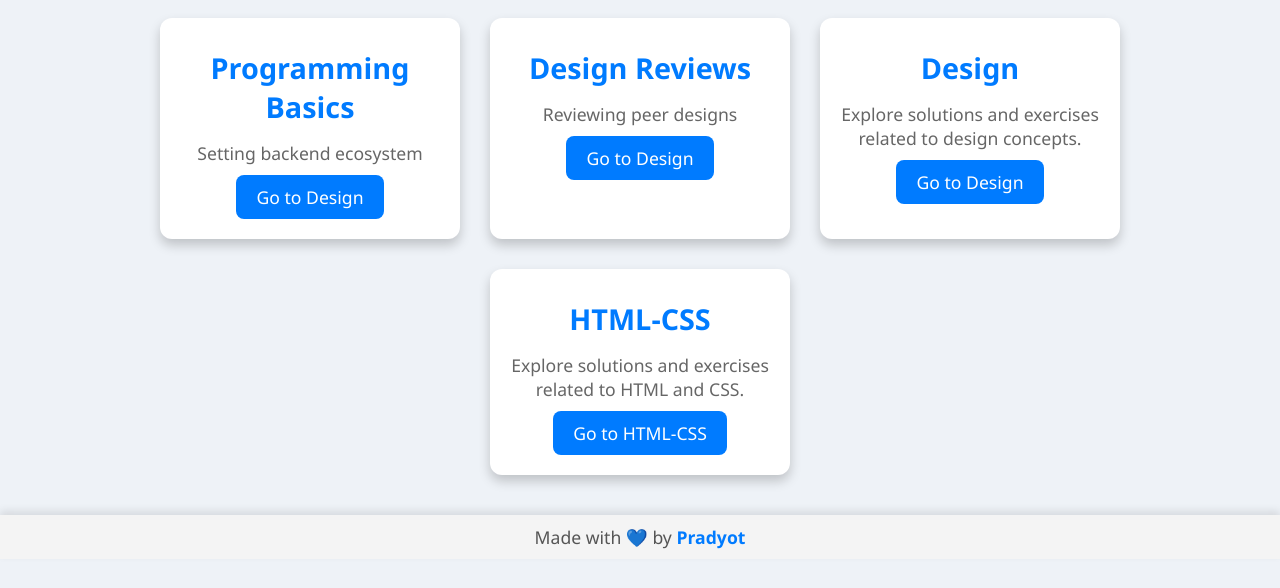
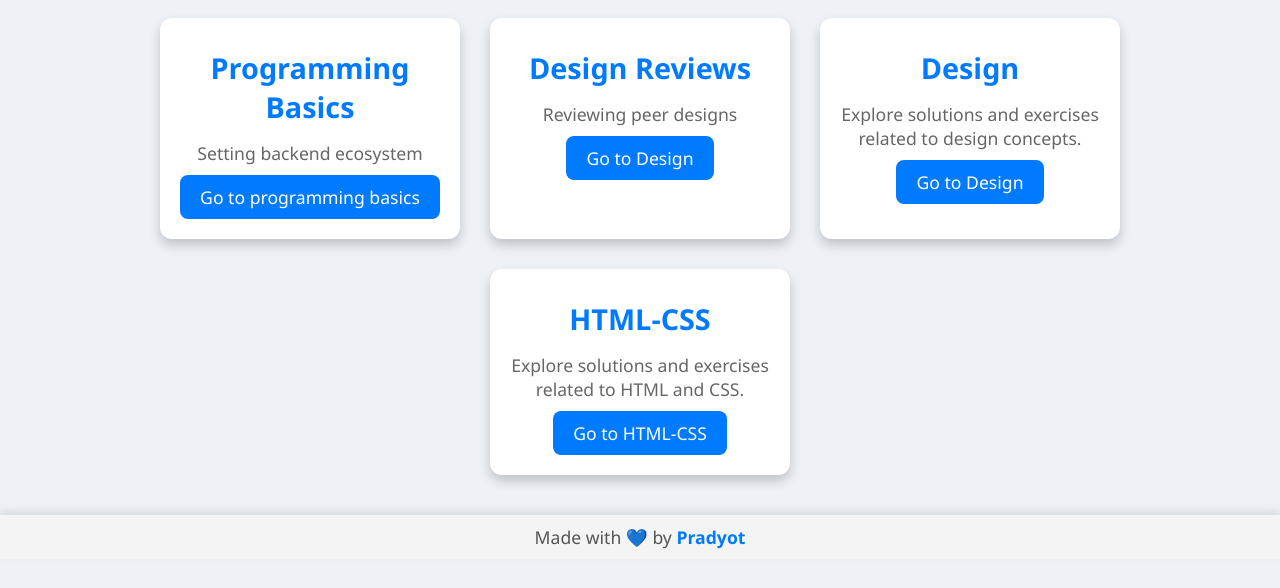
Before and after one commit to pradyot29/Bootcamp-Pradyot, a plain HTML site: page index.html in a window 1280 px wide. Shown: the part 174-762 px from the top of the page. Drawn offline with Linux system fonts and the light colour scheme.

Commit message:
correction

```diff
--- a/index.html
+++ b/index.html
@@ -90,7 +90,7 @@
         <div class="section-card">
             <h2>Programming Basics</h2>
             <p>Setting backend ecosystem</p>
-            <a href="./programming-basics/index.html">Go to Design</a>
+            <a href="./programming-basics/index.html">Go to programming basics</a>
         </div>
         <div class="section-card">
             <h2>Design Reviews</h2>
```
